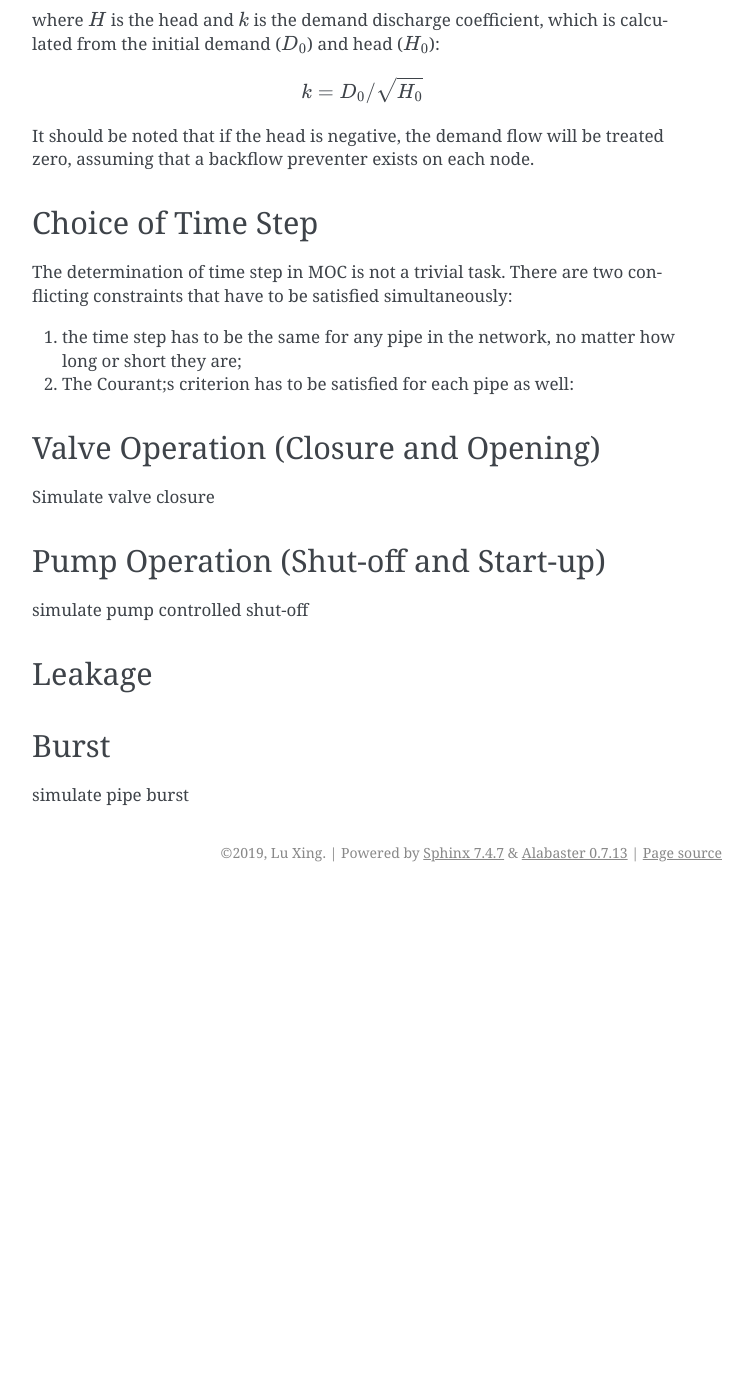
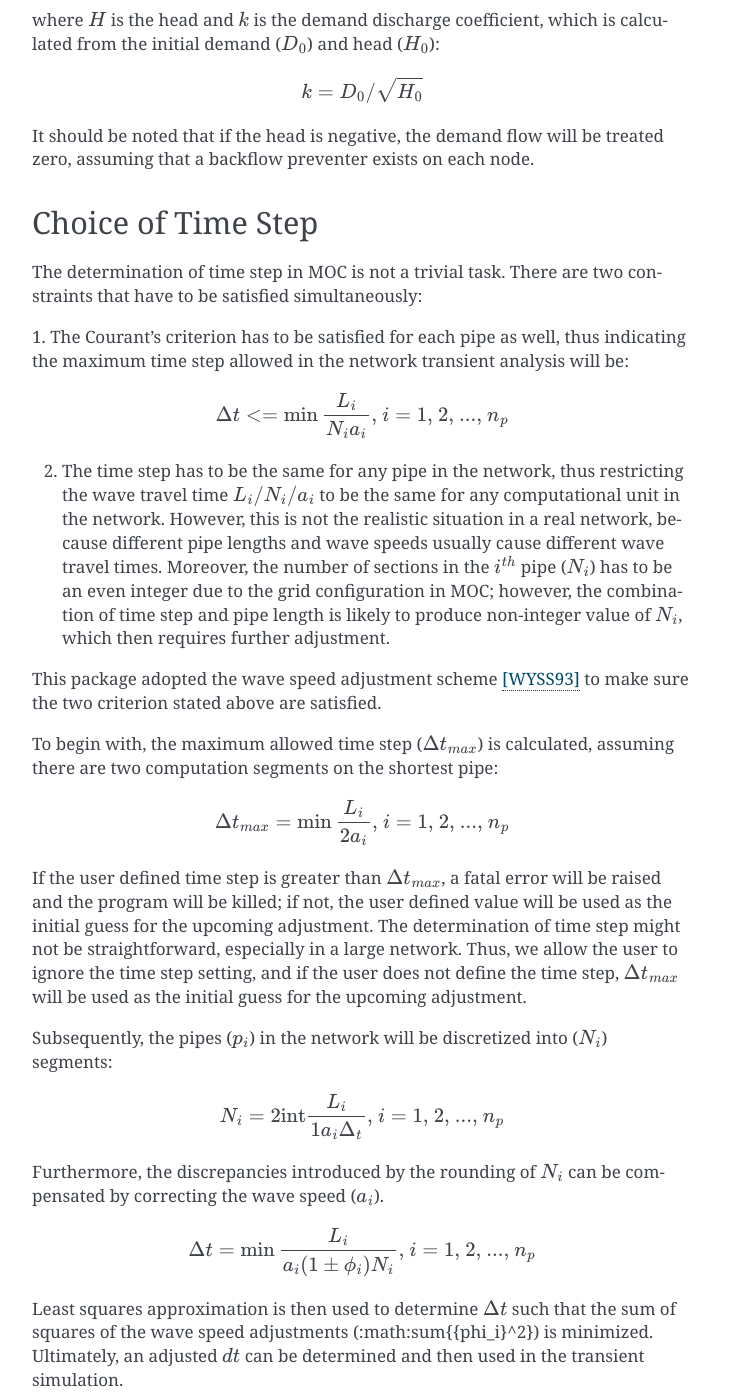
Before and after one commit to glorialulu/TSNet, a Sphinx documentation site: the page built from docs/transient.rst, in a window 1280 px wide and 1400 px high, scrolled down 1628 px. Shown: the whole window, without its empty margins (388-1141 px from the left). Built offline with Sphinx 7.4.7, drawn with Linux system fonts in a browser that asks for light colours; before the commit the page ends 2520 px from its top, so only the background shows below that; some of the changed text lies outside the part shown.

Commit message:
time step explained

```diff
--- a/docs/transient.rst
+++ b/docs/transient.rst
@@ -41,10 +41,10 @@ as shown below [LAJW99]_:
 
 .. math::
     \frac{dV}{dt} + \frac{g}{a} \frac{dH}{dt} + h_f - gV\sin(\alpha) = 0
-    \text{only when} \frac{dx}{dt} = a
+    \text{  only when  } \frac{dx}{dt} = a
 
     \frac{dV}{dt} - \frac{g}{a} \frac{dH}{dt} + h_f - gV\sin(\alpha) = 0
-    \text{only when} \frac{dx}{dt} = -a
+    \text{  only when  } \frac{dx}{dt} = -a
 
 The explicit MOC technique is then adopted to solve the above systems of
 equations along the characteristics lines [LAJW99]_.
@@ -93,19 +93,63 @@ Choice of Time Step
 -----------------------
 
 The determination of time step in MOC is not a trivial task. There are two
-conflicting constraints that have to be satisfied simultaneously::
+constraints that have to be satisfied simultaneously:
 
-1.  the time step has to be the same for any pipe in the network, no matter
-    how long or short they are;
+1. The Courant's criterion has to be satisfied for each pipe as well, thus
+indicating the maximum time step allowed in the network transient analysis
+will be:
 
-2.  The Courant;s criterion has to be satisfied for each pipe as well:
+.. math::
+    \Delta t <= \min{\frac{L_i}{N_i a_i}} \text{,       }
+    i = 1 \text{, } 2 \text{, ..., } n_p
 
+2.  The time step has to be the same for any pipe in the network, thus
+    restricting the wave travel time :math:`L_i/N_i/a_i` to be the same
+    for any computational unit in the network. However, this is not the
+    realistic situation in a real network, because different pipe lengths
+    and wave speeds usually cause different wave travel times. Moreover,
+    the number of sections in the :math:`i^{th}` pipe (:math:`N_i`) has to
+    be an even integer due to the grid configuration in MOC; however, the
+    combination of time step and pipe length is likely to produce
+    non-integer value of :math:`N_i`, which then requires further adjustment.
 
+This package adopted the wave speed adjustment scheme  [WYSS93]_ to make
+sure the two criterion stated above are satisfied.
 
+To begin with, the maximum allowed time step (:math:`{\Delta t}_{max}`) is
+calculated, assuming there are two computation segments on the shortest pipe:
 
+.. math::
+    \Delta t_{max} = \min{\frac{L_i}{2a_i}} \text{,       }
+    i = 1 \text{, } 2 \text{, ..., } n_p
 
+If the user defined time step is greater than :math:`{\Delta t}_{max}`, a
+fatal error will be raised and the program will be killed; if not, the
+user defined value will be used as the initial guess for the upcoming
+adjustment. The determination of time step might not be straightforward,
+especially in a large network. Thus, we allow the user to ignore the time
+step setting, and if the user does not define the time step,
+:math:`{\Delta t}_{max}` will be used as the
+initial guess for the upcoming adjustment.
 
+Subsequently, the pipes (:math:`p_i`) in the network will be discretized into
+(:math:`N_i`) segments:
 
+.. math::
+    N_i = 2\text{int}\frac{L_i}{1a_i\Delta_t} \text{,       }
+    i = 1 \text{, } 2 \text{, ..., } n_p
+
+Furthermore, the discrepancies introduced by the rounding of :math:`N_i`
+can be compensated by correcting the wave speed (:math:`a_i`).
+
+.. math::
+    \Delta t = \min{\frac{L_i}{a_i(1 \pm \phi_i)N_i}} \text{,       }
+    i = 1 \text{, } 2 \text{, ..., } n_p
+
+Least squares approximation is then used to determine :math:`\Delta t`
+such that the sum of squares of the wave speed adjustments
+(:math:\sum{{\phi_i}^2}) is minimized. Ultimately, an adjusted :math:`dt`
+can be determined and then used in the transient simulation.
 
 
 Valve Operation (Closure and Opening)
```
